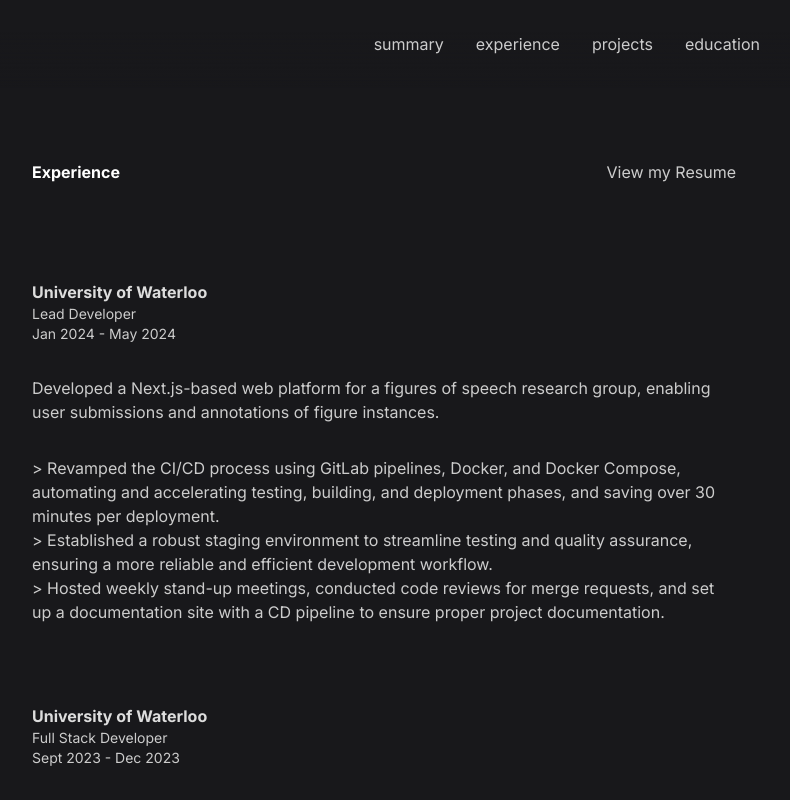
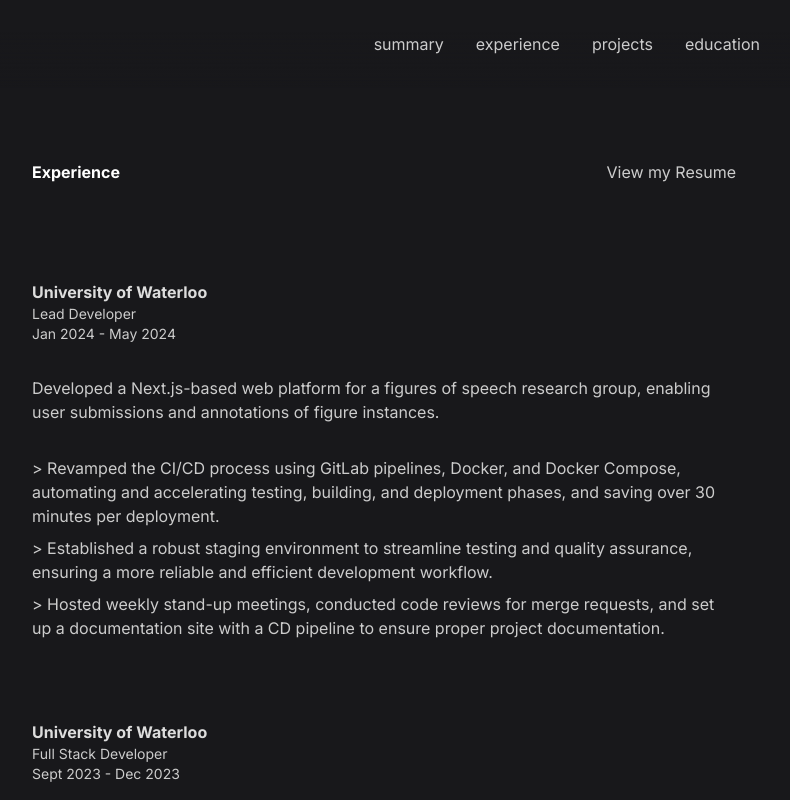
Before and after one commit to pl3lee/personal-website-v2, a Next.js app: page /experience in a window 1280 px wide. Shown: the top 800 px of the page, without its empty margins (256-1046 px from the left). Built offline with nearby package versions, Linux system fonts and the light colour scheme.

Commit message:
added gap to experience key points

```diff
--- a/src/app/experience/page.module.scss
+++ b/src/app/experience/page.module.scss
@@ -45,3 +45,10 @@
   gap: 2rem;
   padding: 0rem 1rem;
 }
+
+.experienceKeypoints {
+  display: flex;
+  flex-direction: column;
+  gap: 0.5rem;
+  width: 100%;
+}
--- a/src/app/experience/page.tsx
+++ b/src/app/experience/page.tsx
@@ -54,7 +54,7 @@ export default function ExperiencePage() {
                 <div className='text-sm'>{experience.date}</div>
               </div>
               {experience.description && <div>{experience.description}</div>}
-              <ul>
+              <ul className={styles.experienceKeypoints}>
                 {experience.keypoints.map((keypoint) => {
                   return <li key={keypoint}>&gt; {keypoint}</li>;
                 })}
```
